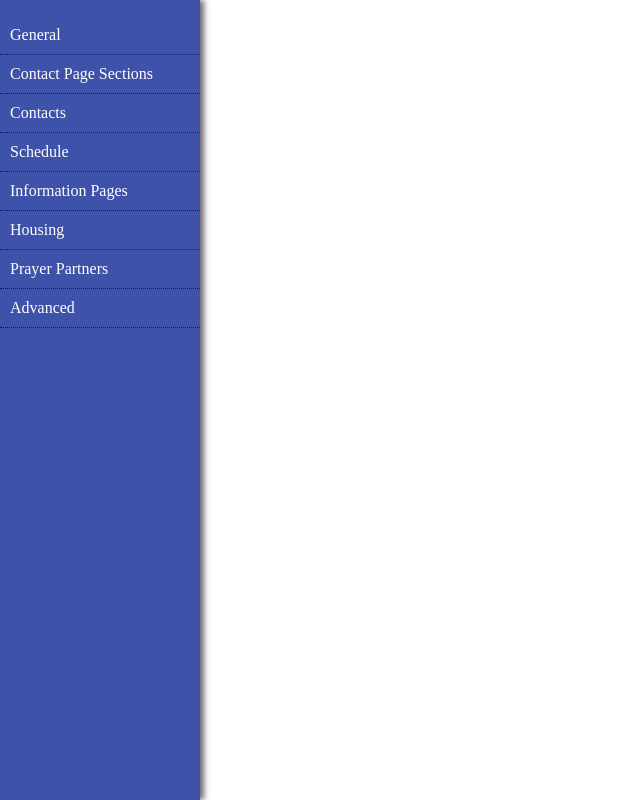
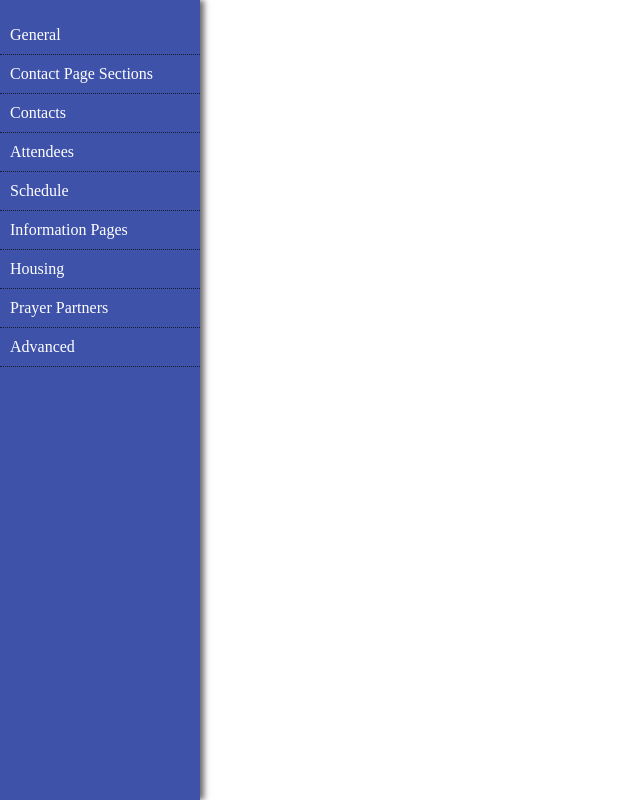
Before and after one commit to LightSys/eventApp-data, a PHP site: page /event.php?id=1 in a window 1280 px wide. Shown: the whole page, without its empty margins (0-640 px from the left). Run offline with PHP 8.4, Linux system fonts and the light colour scheme.

Commit message:
changed contact-pages

```diff
--- a/templates/left-nav.php
+++ b/templates/left-nav.php
@@ -7,6 +7,7 @@
         . '<a href="general.php?id=' . $id . '"><li id="general">General</li></a>'
         .    '<a href="contact-page.php?id=' . $id . '"><li id="contact-page-sections">Contact Page Sections</li></a>'
         .     '<a href="contacts.php?id=' . $id . '"><li id="contacts">Contacts</li></a>'
+		.     '<a href="attendees.php?id=' . $id . '"><li id="attendees">Attendees</li></a>'
         .     '<a href="schedule.php?id=' . $id . '"><li id="schedule">Schedule</li></a>'
         .     '<a href="information-page.php?id=' . $id . '"><li id="information-pages">Information Pages</li></a>'
         .     '<a href="housing.php?id=' . $id . '"><li id="housing">Housing</li></a>'
```
